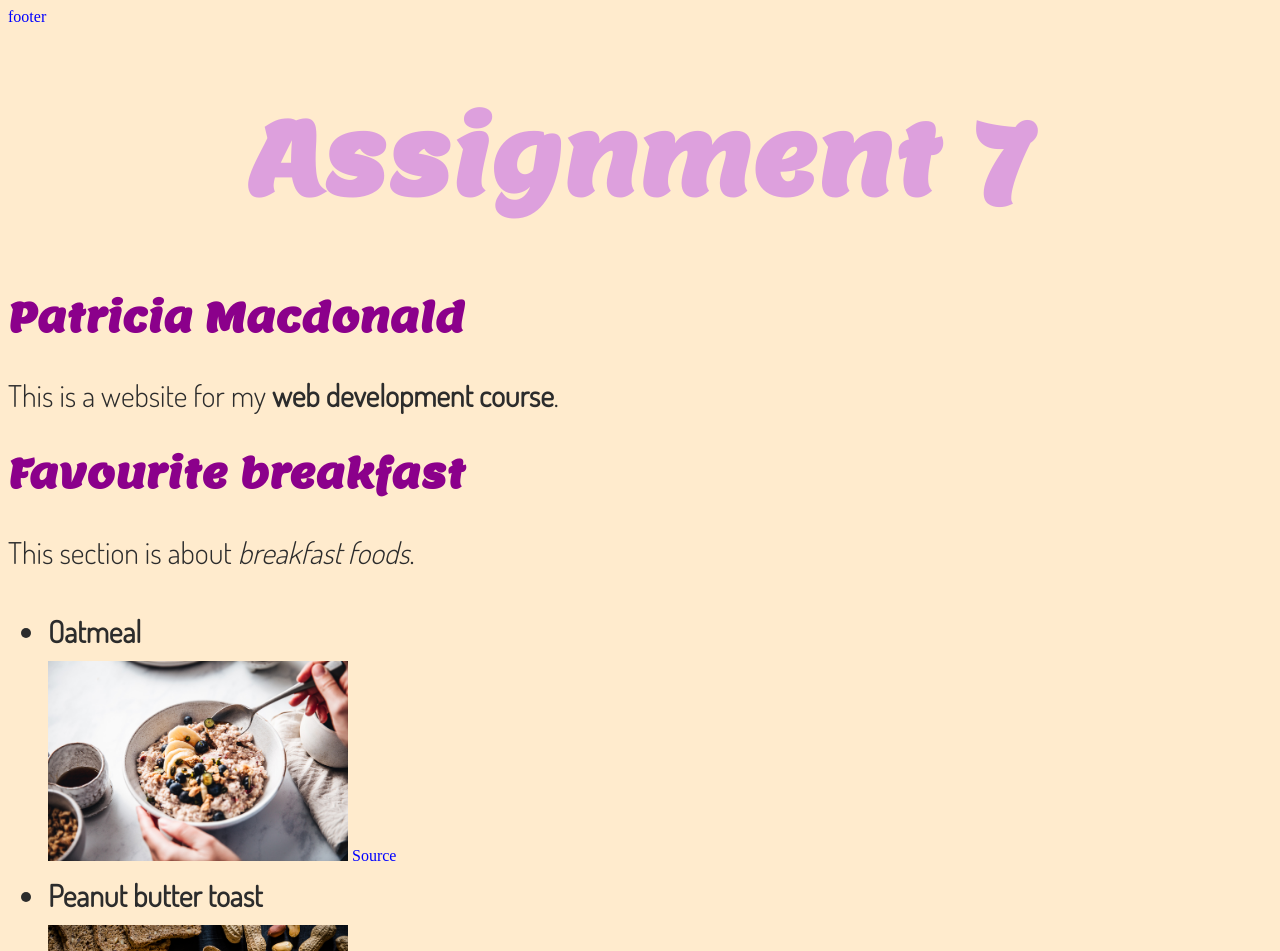
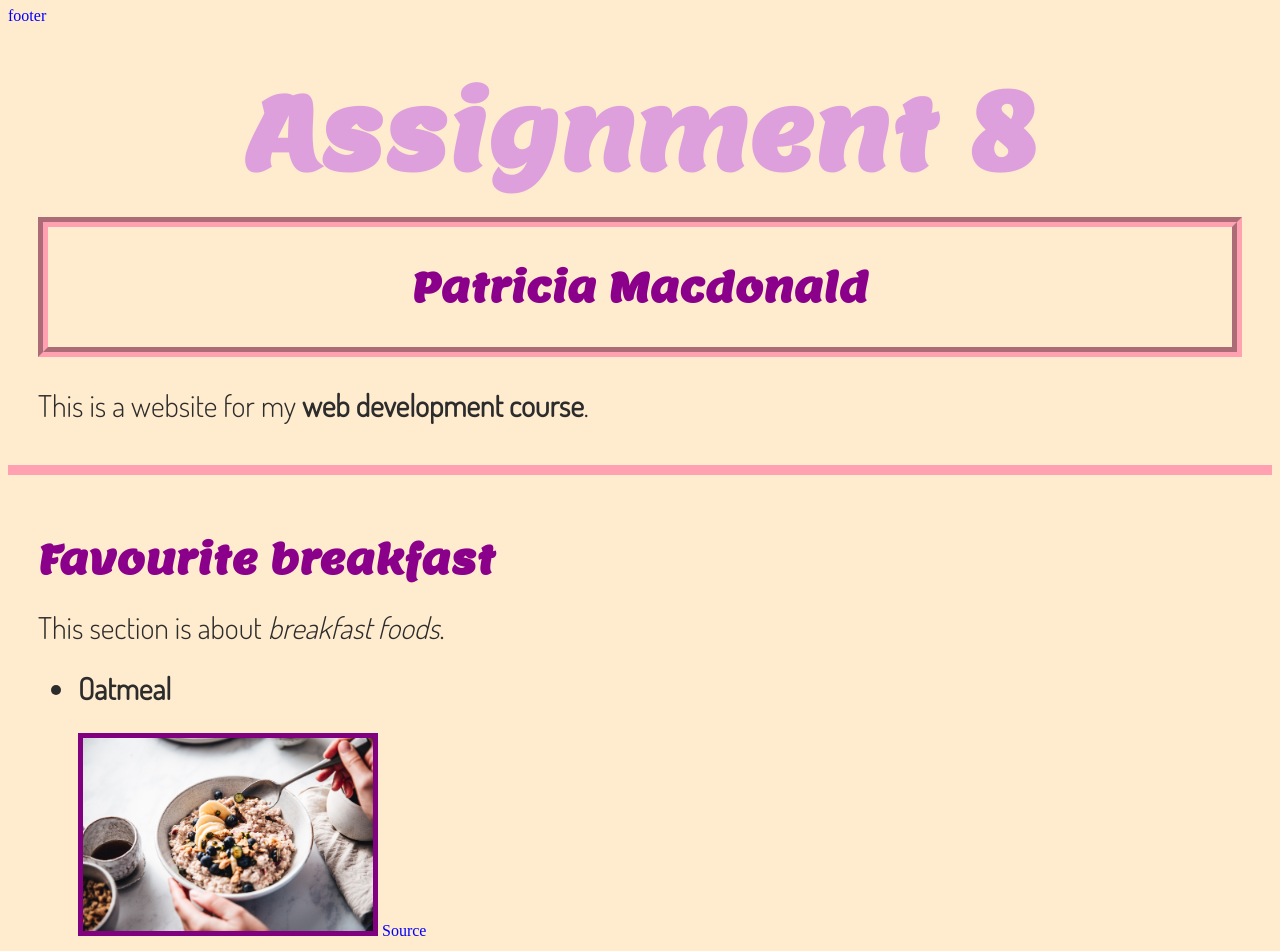
Before and after one commit to Pat-Macdonald/assignment-5, a plain HTML site: page index.html in a window 1280 px wide. Shown: the top 951 px of the page. Drawn offline with Linux system fonts and the light colour scheme; a web font is replaced by a local one.

Commit message:
border, margins, padding, id

```diff
--- a/index.html
+++ b/index.html
@@ -1,7 +1,7 @@
 <!DOCTYPE html>
 <html lang="en">
     <head>
-        <title>Assignment 7</title>
+        <title>Assignment 8</title>
         <meta charset="utf-8">
         <link rel="stylesheet" href="./styles.css">
         <link rel="preconnect" href="https://fonts.googleapis.com">
@@ -15,8 +15,8 @@
         <a href="#footer">footer</a>
         <header>
             <!-- Hello World -->
-            <h1>Assignment 7</h1>
-            <h2>Patricia Macdonald</h2>
+            <h1>Assignment 8</h1>
+            <h2 id="name">Patricia Macdonald</h2>
             <p>This is a website for my <strong>web development course</strong>.</p>
         </header>
         <main>
--- a/styles.css
+++ b/styles.css
@@ -1,3 +1,10 @@
+* {
+    font-size: 100%;
+    margin: 5;
+    line-height: 1;
+    box-sizing: border-box;
+}
+
 body {
     background-color: blanchedalmond;
 }
@@ -7,6 +14,7 @@ h1 {
     font-family: 'Lemon', sans-serif, serif, Georgia;
     text-align: center;
     font-size: 100px;
+    margin: 30px 0;
 }
 
 h2 {
@@ -21,17 +29,20 @@ li {
     font-weight: 600;
     font-size: 30px;
     line-height: 2;
+    margin: 15px 0;
 }
 
 p {
     color: rgb(44, 44, 44);
     font-family: 'Dosis', sans-serif, serif, Georgia;
     font-size: 30px;
+    margin: 15px 0;
 }
 
 footer {
     background-color: plum;
     text-align: center;
+    border: 10px outset rgb(255, 161, 177);
 }
 
 footer p {
@@ -68,3 +79,26 @@ a:visited {
 .purple {
     color: purple
 }
+
+header, section, footer {
+    padding: 30px;
+}
+
+section {
+    width: 50%;
+    height: 50%;
+}
+
+header {
+    border-bottom: 10px solid rgb(255, 161, 177);
+}
+
+img {
+    border: 5px solid purple;
+}
+
+#name {
+    text-align: center;
+    border: 10px groove rgb(255, 161, 177);
+    padding: 40px;
+}
```
